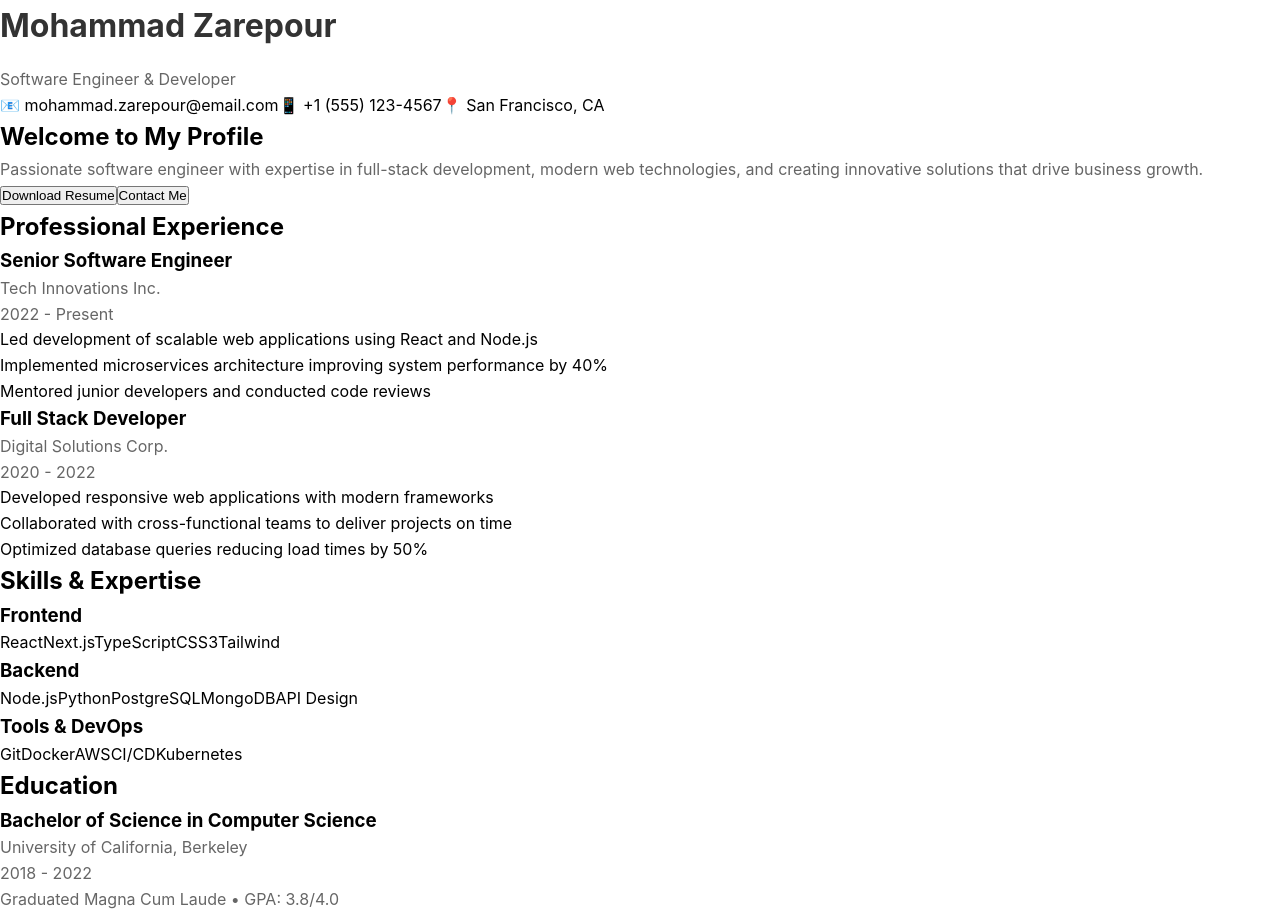
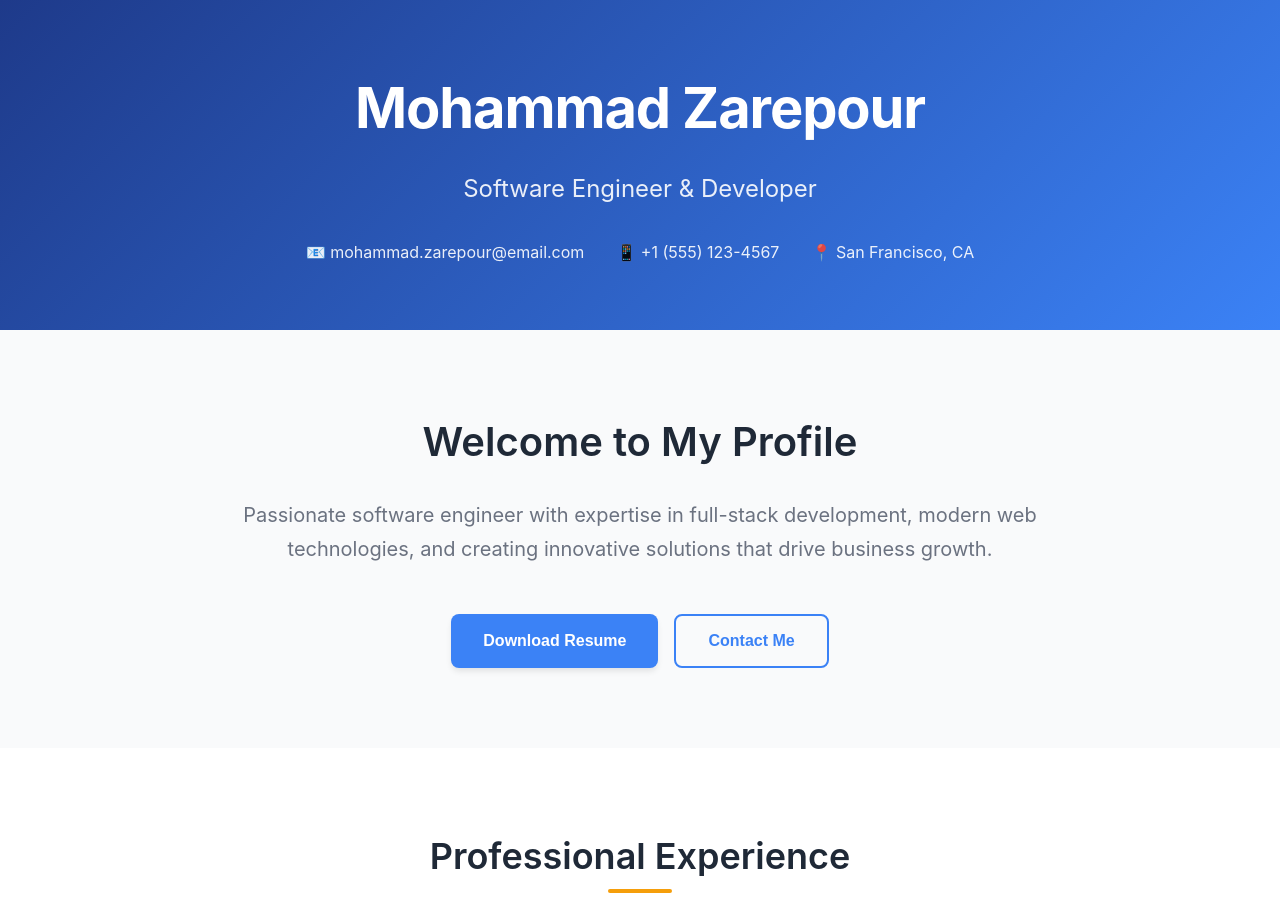
Before and after one commit to ruperaz/zarepour.ir, a Next.js app: page / in a window 1280 px wide. Shown: the top 915 px of the page. Built offline with nearby package versions, Linux system fonts and the light colour scheme.

Commit message:
TodoWrite
cgen-e9b261a6763545b2974b711f224e6146

```diff
--- a/app/globals.css
+++ b/app/globals.css
@@ -1,25 +1,409 @@
+/* Reset and Base Styles */
 * {
   box-sizing: border-box;
   margin: 0;
   padding: 0;
 }
 
-body {
-  font-family: -apple-system, BlinkMacSystemFont, 'Segoe UI', Roboto, sans-serif;
-  line-height: 1.6;
+:root {
+  /* Professional Color Palette */
+  --primary-navy: #1e3a8a;
+  --primary-blue: #3b82f6;
+  --accent-gold: #f59e0b;
+  --text-dark: #1f2937;
+  --text-gray: #6b7280;
+  --text-light: #9ca3af;
+  --background-white: #ffffff;
+  --background-gray: #f9fafb;
+  --border-light: #e5e7eb;
+  --shadow-sm: 0 1px 2px 0 rgb(0 0 0 / 0.05);
+  --shadow-md: 0 4px 6px -1px rgb(0 0 0 / 0.1);
+  --shadow-lg: 0 10px 15px -3px rgb(0 0 0 / 0.1);
 }
 
-.container {
+body {
+  font-family: 'Inter', -apple-system, BlinkMacSystemFont, 'Segoe UI', Roboto, sans-serif;
+  line-height: 1.6;
+  color: var(--text-dark);
+  background-color: var(--background-white);
+}
+
+/* Main Container */
+.profile-container {
+  min-height: 100vh;
+}
+
+/* Header Section */
+.header-section {
+  background: linear-gradient(135deg, var(--primary-navy) 0%, var(--primary-blue) 100%);
+  color: white;
+  padding: 4rem 2rem;
+  text-align: center;
+}
+
+.header-content {
+  max-width: 800px;
+  margin: 0 auto;
+}
+
+.profile-name {
+  font-size: 3.5rem;
+  font-weight: 700;
+  margin-bottom: 1rem;
+  letter-spacing: -0.02em;
+}
+
+.profile-title {
+  font-size: 1.5rem;
+  font-weight: 400;
+  margin-bottom: 2rem;
+  opacity: 0.9;
+}
+
+.contact-info {
+  display: flex;
+  justify-content: center;
+  gap: 2rem;
+  flex-wrap: wrap;
+}
+
+.contact-item {
+  font-size: 1rem;
+  opacity: 0.9;
+}
+
+/* Hero Section */
+.hero-section {
+  padding: 5rem 2rem;
+  background-color: var(--background-gray);
+  text-align: center;
+}
+
+.hero-content {
+  max-width: 800px;
+  margin: 0 auto;
+}
+
+.hero-title {
+  font-size: 2.5rem;
+  font-weight: 600;
+  color: var(--text-dark);
+  margin-bottom: 1.5rem;
+}
+
+.hero-description {
+  font-size: 1.25rem;
+  color: var(--text-gray);
+  margin-bottom: 3rem;
+  line-height: 1.7;
+}
+
+.hero-buttons {
+  display: flex;
+  gap: 1rem;
+  justify-content: center;
+  flex-wrap: wrap;
+}
+
+.btn-primary {
+  background-color: var(--primary-blue);
+  color: white;
+  padding: 1rem 2rem;
+  border: none;
+  border-radius: 0.5rem;
+  font-size: 1rem;
+  font-weight: 600;
+  cursor: pointer;
+  transition: all 0.3s ease;
+  box-shadow: var(--shadow-md);
+}
+
+.btn-primary:hover {
+  background-color: var(--primary-navy);
+  transform: translateY(-2px);
+  box-shadow: var(--shadow-lg);
+}
+
+.btn-secondary {
+  background-color: transparent;
+  color: var(--primary-blue);
+  padding: 1rem 2rem;
+  border: 2px solid var(--primary-blue);
+  border-radius: 0.5rem;
+  font-size: 1rem;
+  font-weight: 600;
+  cursor: pointer;
+  transition: all 0.3s ease;
+}
+
+.btn-secondary:hover {
+  background-color: var(--primary-blue);
+  color: white;
+  transform: translateY(-2px);
+}
+
+/* Section Styles */
+.experience-section,
+.skills-section,
+.education-section {
+  padding: 5rem 2rem;
   max-width: 1200px;
   margin: 0 auto;
-  padding: 2rem;
 }
 
-h1 {
-  color: #333;
+.section-title {
+  font-size: 2.25rem;
+  font-weight: 600;
+  color: var(--text-dark);
+  text-align: center;
+  margin-bottom: 3rem;
+  position: relative;
+}
+
+.section-title::after {
+  content: '';
+  position: absolute;
+  bottom: -0.5rem;
+  left: 50%;
+  transform: translateX(-50%);
+  width: 4rem;
+  height: 0.25rem;
+  background-color: var(--accent-gold);
+  border-radius: 2px;
+}
+
+/* Experience Section */
+.experience-grid {
+  display: grid;
+  grid-template-columns: repeat(auto-fit, minmax(500px, 1fr));
+  gap: 2rem;
+}
+
+.experience-card {
+  background-color: white;
+  padding: 2rem;
+  border-radius: 1rem;
+  box-shadow: var(--shadow-md);
+  border: 1px solid var(--border-light);
+  transition: all 0.3s ease;
+}
+
+.experience-card:hover {
+  transform: translateY(-4px);
+  box-shadow: var(--shadow-lg);
+}
+
+.job-title {
+  font-size: 1.5rem;
+  font-weight: 600;
+  color: var(--primary-navy);
+  margin-bottom: 0.5rem;
+}
+
+.company-name {
+  font-size: 1.125rem;
+  font-weight: 500;
+  color: var(--text-gray);
+  margin-bottom: 0.25rem;
+}
+
+.job-duration {
+  font-size: 0.875rem;
+  color: var(--accent-gold);
+  font-weight: 600;
   margin-bottom: 1rem;
 }
 
-p {
-  color: #666;
+.job-responsibilities {
+  list-style: none;
+  padding-left: 0;
 }
+
+.job-responsibilities li {
+  position: relative;
+  padding-left: 1.5rem;
+  margin-bottom: 0.5rem;
+  color: var(--text-gray);
+}
+
+.job-responsibilities li::before {
+  content: '▶';
+  position: absolute;
+  left: 0;
+  color: var(--primary-blue);
+  font-size: 0.75rem;
+  top: 0.125rem;
+}
+
+/* Skills Section */
+.skills-section {
+  background-color: var(--background-gray);
+}
+
+.skills-grid {
+  display: grid;
+  grid-template-columns: repeat(auto-fit, minmax(300px, 1fr));
+  gap: 2rem;
+}
+
+.skill-category {
+  background-color: white;
+  padding: 2rem;
+  border-radius: 1rem;
+  box-shadow: var(--shadow-sm);
+  text-align: center;
+}
+
+.skill-category-title {
+  font-size: 1.25rem;
+  font-weight: 600;
+  color: var(--primary-navy);
+  margin-bottom: 1.5rem;
+}
+
+.skill-tags {
+  display: flex;
+  flex-wrap: wrap;
+  gap: 0.75rem;
+  justify-content: center;
+}
+
+.skill-tag {
+  background-color: var(--primary-blue);
+  color: white;
+  padding: 0.5rem 1rem;
+  border-radius: 2rem;
+  font-size: 0.875rem;
+  font-weight: 500;
+  transition: all 0.3s ease;
+}
+
+.skill-tag:hover {
+  background-color: var(--primary-navy);
+  transform: scale(1.05);
+}
+
+/* Education Section */
+.education-card {
+  background-color: white;
+  padding: 2rem;
+  border-radius: 1rem;
+  box-shadow: var(--shadow-md);
+  border-left: 4px solid var(--accent-gold);
+  max-width: 600px;
+  margin: 0 auto;
+}
+
+.degree-title {
+  font-size: 1.5rem;
+  font-weight: 600;
+  color: var(--primary-navy);
+  margin-bottom: 0.5rem;
+}
+
+.university-name {
+  font-size: 1.125rem;
+  font-weight: 500;
+  color: var(--text-gray);
+  margin-bottom: 0.25rem;
+}
+
+.graduation-year {
+  font-size: 0.875rem;
+  color: var(--accent-gold);
+  font-weight: 600;
+  margin-bottom: 1rem;
+}
+
+.education-details {
+  color: var(--text-gray);
+  font-style: italic;
+}
+
+/* Footer Section */
+.footer-section {
+  background-color: var(--text-dark);
+  color: white;
+  padding: 3rem 2rem;
+  text-align: center;
+}
+
+.footer-text {
+  margin-bottom: 1rem;
+  opacity: 0.8;
+}
+
+.social-links {
+  display: flex;
+  justify-content: center;
+  gap: 2rem;
+}
+
+.social-link {
+  color: white;
+  text-decoration: none;
+  font-weight: 500;
+  transition: all 0.3s ease;
+  opacity: 0.8;
+}
+
+.social-link:hover {
+  opacity: 1;
+  color: var(--accent-gold);
+}
+
+/* Responsive Design */
+@media (max-width: 768px) {
+  .profile-name {
+    font-size: 2.5rem;
+  }
+
+  .hero-title {
+    font-size: 2rem;
+  }
+
+  .contact-info {
+    flex-direction: column;
+    gap: 1rem;
+  }
+
+  .hero-buttons {
+    flex-direction: column;
+    align-items: center;
+  }
+
+  .btn-primary,
+  .btn-secondary {
+    width: 200px;
+  }
+
+  .experience-grid {
+    grid-template-columns: 1fr;
+  }
+
+  .skills-grid {
+    grid-template-columns: 1fr;
+  }
+
+  .section-title {
+    font-size: 1.875rem;
+  }
+}
+
+@media (max-width: 480px) {
+  .header-section,
+  .hero-section,
+  .experience-section,
+  .skills-section,
+  .education-section {
+    padding: 3rem 1rem;
+  }
+
+  .profile-name {
+    font-size: 2rem;
+  }
+
+  .hero-title {
+    font-size: 1.75rem;
+  }
+}
```
